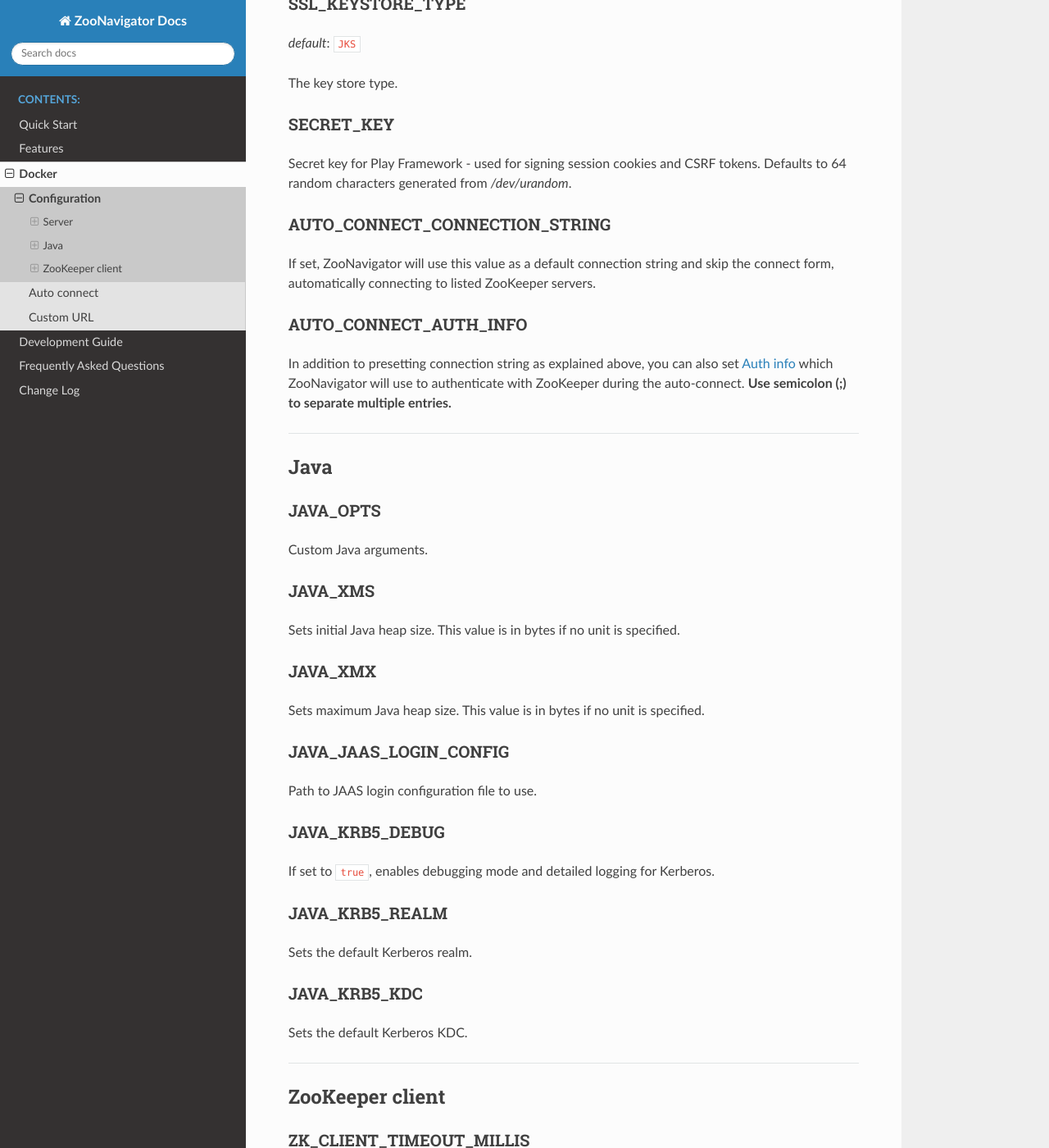
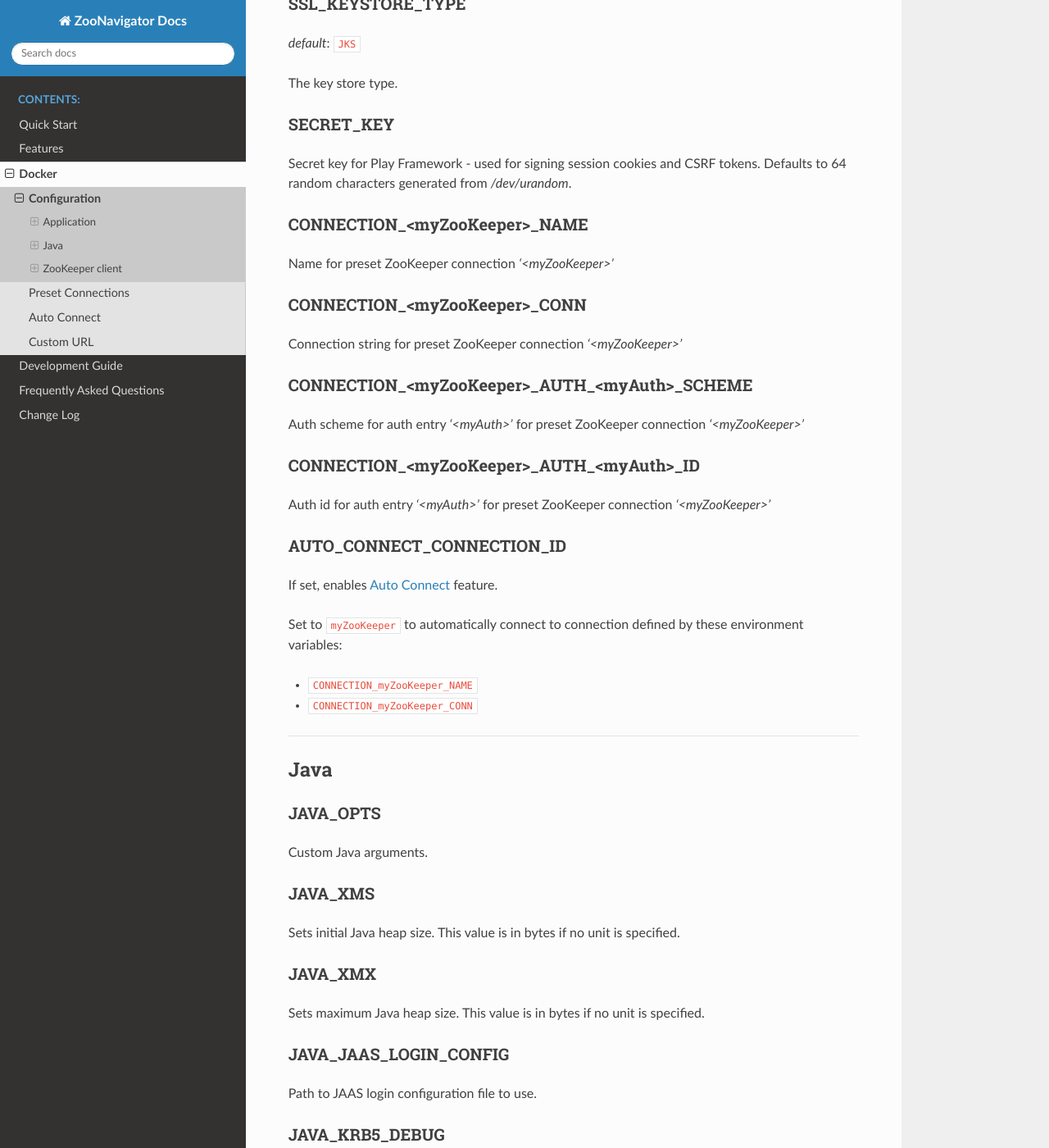
Before and after one commit to elkozmon/zoonavigator, a Sphinx documentation site: the page built from docs/docker/configuration.rst, in a window 1280 px wide and 1400 px high, scrolled down 908 px. Shown: the whole window at 82% size. Built offline with Sphinx 7.4.7 and the Read the Docs theme 2.0.0, drawn with Linux system fonts in a browser that asks for light colours; some of the changed text lies outside the part shown.

Commit message:
Update docs

```diff
--- a/docs/docker/configuration.rst
+++ b/docs/docker/configuration.rst
@@ -6,15 +6,15 @@ ZooNavigator's Docker image can be configured using **environment variables**.
 
 Configuration options could be split into three groups:
 
-* `Server`_ - configures the web server that serves the application
+* `Application`_ - configures the application and a web server
 * `Java`_ - configures the Java Virtual Machine
 * `ZooKeeper client`_ - configuration related to ZooKeeper
 
 ----
 
-******
-Server
-******
+***********
+Application
+***********
 
 HTTP_PORT
 ---------
@@ -52,18 +52,34 @@ Secret key for Play Framework - used for signing session cookies and CSRF tokens
 Defaults to 64 random characters generated from */dev/urandom*.
 
 
-AUTO_CONNECT_CONNECTION_STRING
-------------------------------
-If set, ZooNavigator will use this value as a default connection string and skip
-the connect form, automatically connecting to listed ZooKeeper servers.
+CONNECTION_<myZooKeeper>_NAME
+-----------------------------
+Name for preset ZooKeeper connection *'<myZooKeeper>'*
 
 
-AUTO_CONNECT_AUTH_INFO
-----------------------
-In addition to presetting connection string as explained above, you can also
-set :ref:`Auth info <FaqAuthUserPass>` which ZooNavigator will use to authenticate with ZooKeeper
-during the auto-connect.
-**Use semicolon (;) to separate multiple entries.**
+CONNECTION_<myZooKeeper>_CONN
+-----------------------------
+Connection string for preset ZooKeeper connection *'<myZooKeeper>'*
+
+
+CONNECTION_<myZooKeeper>_AUTH_<myAuth>_SCHEME
+---------------------------------------------
+Auth scheme for auth entry *'<myAuth>'* for preset ZooKeeper connection *'<myZooKeeper>'*
+
+
+CONNECTION_<myZooKeeper>_AUTH_<myAuth>_ID
+-----------------------------------------
+Auth id for auth entry *'<myAuth>'* for preset ZooKeeper connection *'<myZooKeeper>'*
+
+
+AUTO_CONNECT_CONNECTION_ID
+--------------------------
+If set, enables :doc:`Auto Connect <autoconnect>` feature.
+
+Set to :code:`myZooKeeper` to automatically connect to connection defined by these environment variables:
+
+- :code:`CONNECTION_myZooKeeper_NAME`
+- :code:`CONNECTION_myZooKeeper_CONN`
 
 ----
 
--- a/docs/docker/index.rst
+++ b/docs/docker/index.rst
@@ -10,5 +10,6 @@ The following pages explain how to configure your Docker deployment.
    :maxdepth: 2
 
    configuration
-   auto-connect
+   preset-connections
+   autoconnect
    custom-url
```
Also changed, not shown: docs/docker/auto-connect.rst (deleted, +0 -12 lines), docs/docker/autoconnect.rst (added, +18 -0 lines), docs/docker/preset-connections.rst (added, +34 -0 lines), 1 other file.
